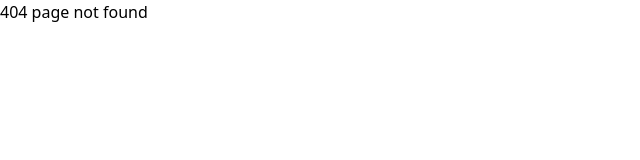
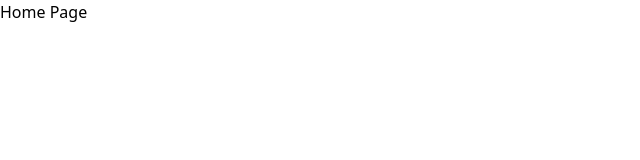
Before and after one commit to Eranga035225/cbc-frontend, a React (Vite) app: page /products in a window 1280 px wide. Before the commit this address had no page. Shown: the top 160 px of the page, without its empty margins (0-640 px from the left). Built offline with nearby package versions, Linux system fonts and the light colour scheme.

Commit message:
changed route

```diff
--- a/src/App.jsx
+++ b/src/App.jsx
@@ -23,10 +23,9 @@ function App() {
         <Toaster position="top-left"/>
         {/* <Header/> */}
         <Routes path="/*">
-          <Route path="/" element={<HomePage/>}/>
+          <Route path="/*" element={<HomePage/>}/>
           <Route path="/login" element={<LoginPage/>}/>
           <Route path="/signup" element={<RegisterPage/>}/>
-          <Route path="/*" element={<h1>404 page not found</h1>}/>\
           <Route path="/admin/*" element={<AdminPage/>}/>
           <Route path="/testing" element={<TestPage/>}/>
 
```
